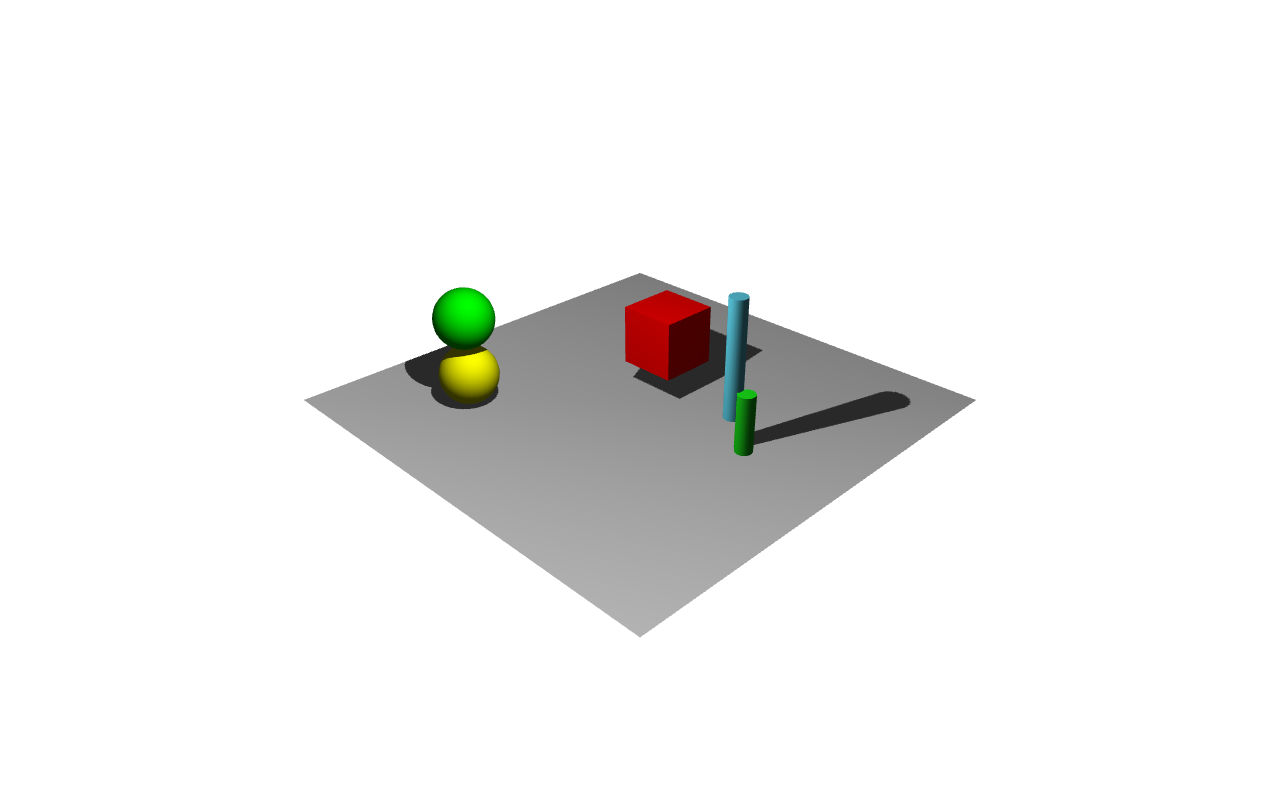
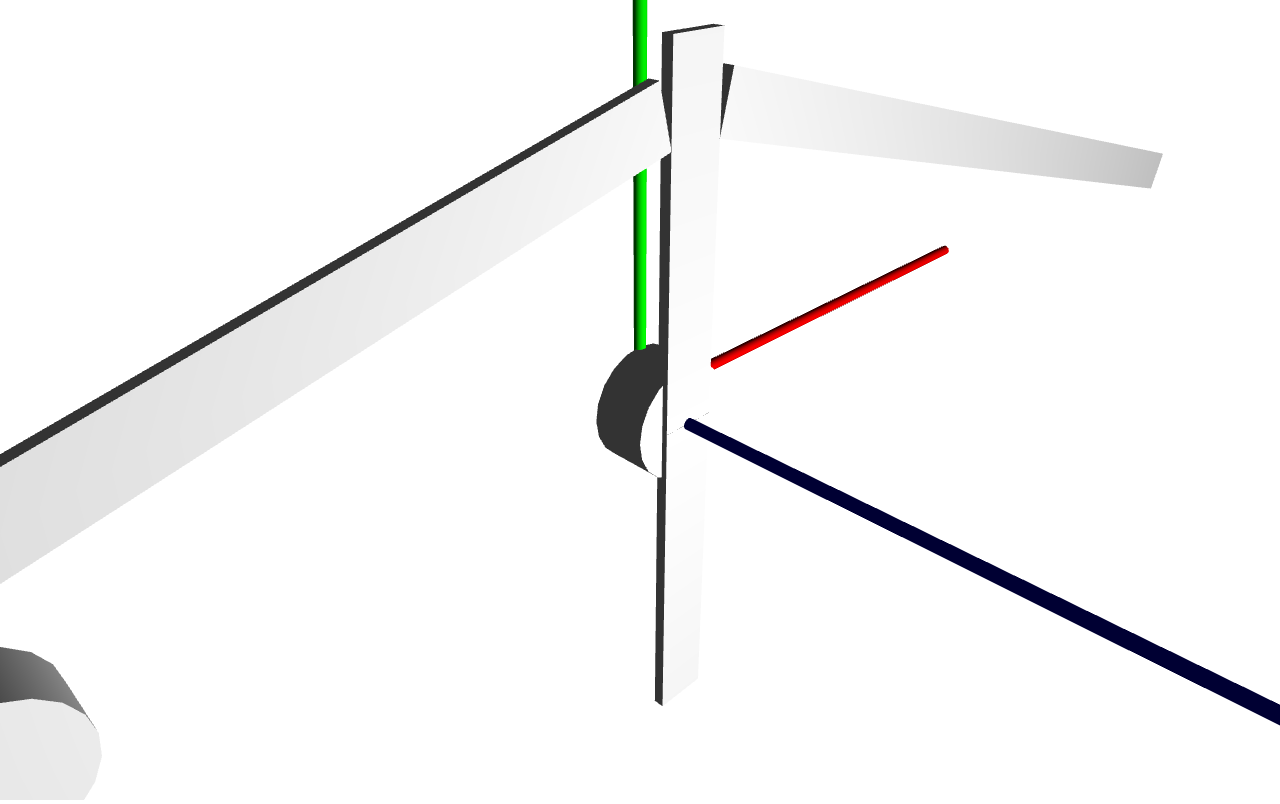
Before and after one commit to vincelapinou/project, a plain HTML site: page index.html in a window 1280 px wide. Drawn offline with Linux system fonts and the light colour scheme; animation ran at ten frames a second; files whose address does not match are found by name.

Commit message:
Update index.html

```diff
--- a/index.html
+++ b/index.html
@@ -5,14 +5,14 @@
 	<head>
 		<meta charset="utf-8">
 		<meta name="viewport" content="width=device-width, initial-scale=1">
-		<title> Scène 3D </title>
+		<title> Parallélogramme de Peaucellier </title>
 		<link rel="stylesheet" href="style.css">
 
 		<script src="lib/three.min.js" defer></script>
 		<script src="lib/OrbitControls.js" defer></script>
 		<script src="primitive.js" defer></script>
 		<script src="sceneInit.js" defer></script>
-		<script src="scene.js" defer></script>
+		<script src="scene1.js" defer></script>
 
 	</head>
 
```
